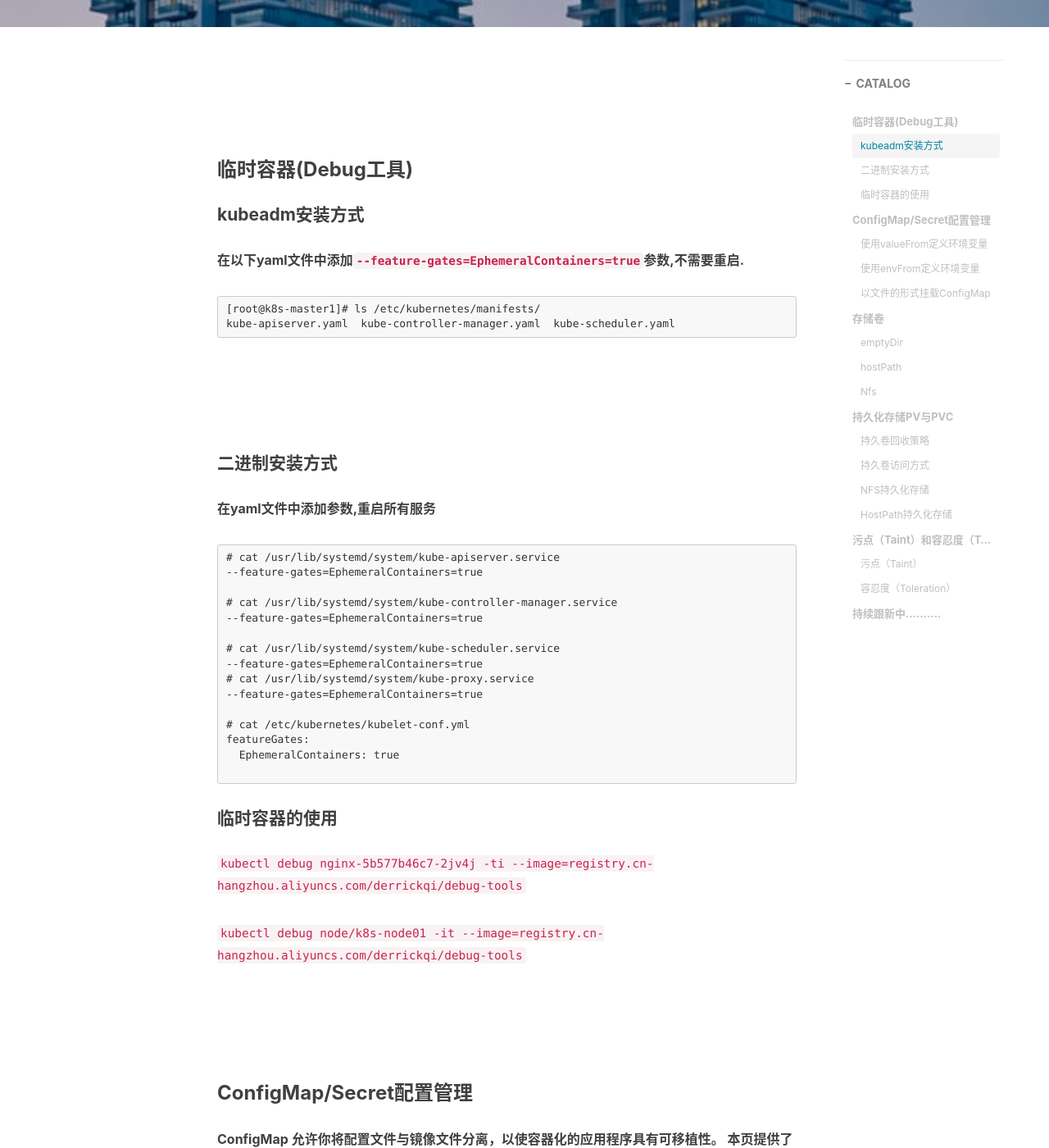
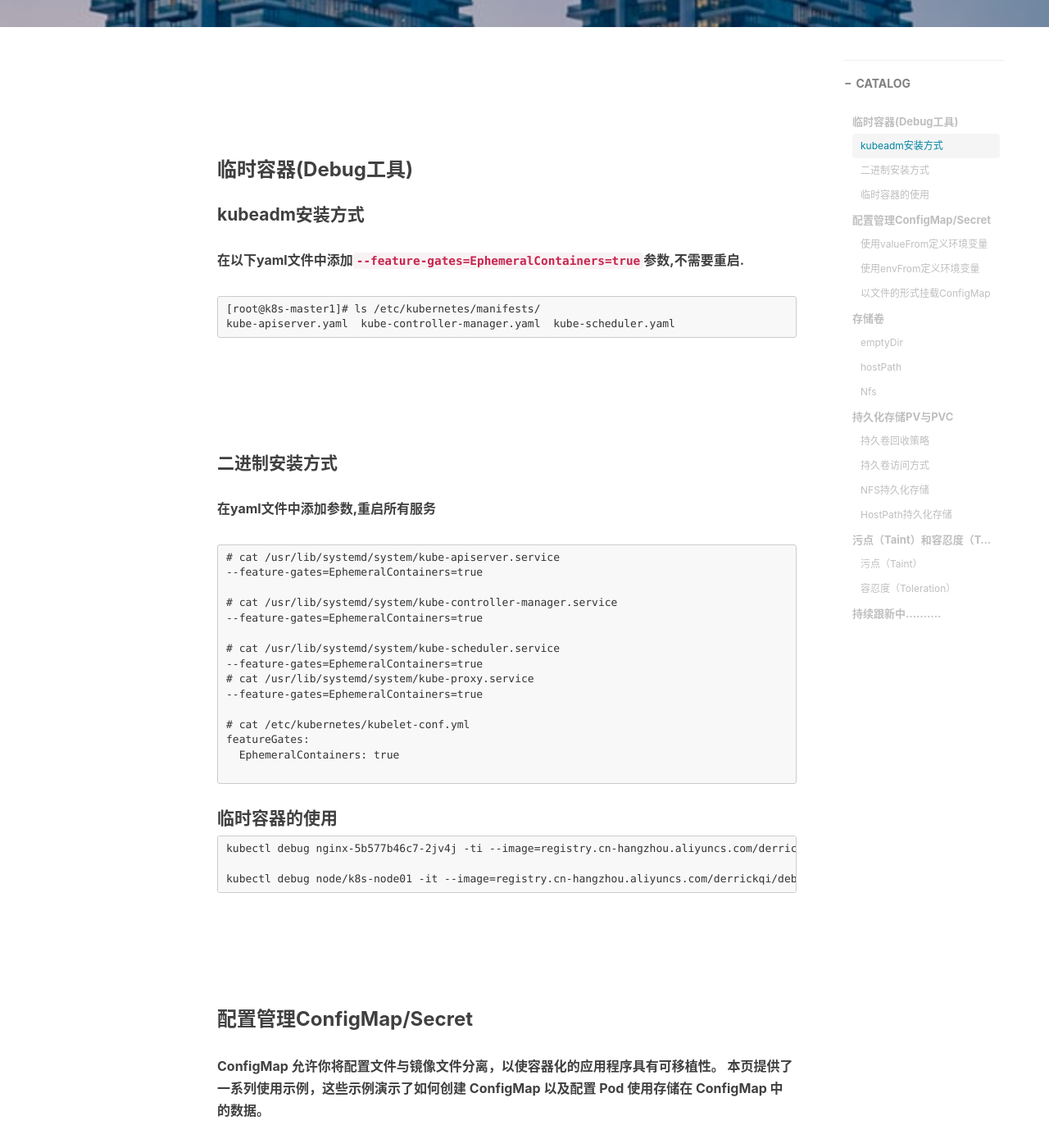
Before and after one commit to Derrickqi/derrickqi.github.io, a Jekyll site: the page built from _posts/2022-06-06-k8sOperate.md, in a window 1280 px wide and 1400 px high, scrolled down 424 px. Shown: the whole window at 82% size. Built offline with Jekyll 4.4.1, drawn with Linux system fonts in a browser that asks for light colours; nearby versions of some CDN libraries; comment, search, counter and statistics services are not loaded; some of the changed text lies outside the part shown.

Commit message:
污点和容忍

````diff
--- a/_posts/2022-06-06-k8sOperate.md
+++ b/_posts/2022-06-06-k8sOperate.md
@@ -46,12 +46,15 @@
 
 #### 临时容器的使用
 
-`kubectl debug nginx-5b577b46c7-2jv4j -ti --image=registry.cn-hangzhou.aliyuncs.com/derrickqi/debug-tools`
+```
+kubectl debug nginx-5b577b46c7-2jv4j -ti --image=registry.cn-hangzhou.aliyuncs.com/derrickqi/debug-tools
 
-`kubectl debug node/k8s-node01 -it --image=registry.cn-hangzhou.aliyuncs.com/derrickqi/debug-tools`
+kubectl debug node/k8s-node01 -it --image=registry.cn-hangzhou.aliyuncs.com/derrickqi/debug-tools
+```
+
 
 <br/><br/><br/>
-### ConfigMap/Secret配置管理
+### 配置管理ConfigMap/Secret
 **ConfigMap 允许你将配置文件与镜像文件分离，以使容器化的应用程序具有可移植性。 本页提供了一系列使用示例，这些示例演示了如何创建 ConfigMap 以及配置 Pod 使用存储在 ConfigMap 中的数据。**
 
 **Secret 可以包含 Pod 访问数据库所需的用户凭证。 例如，由用户名和密码组成的数据库连接字符串。**
@@ -539,7 +542,8 @@
     - PreferNoSchedule： Kubernetes 会 尝试 不将 Pod 分配到该节点。
 
 ```
-# 查看污点命令**
+<br/><br/>
+# 查看污点命令
 kubectl describe node | grep Taint
 
 # 给node增加一个污点
@@ -571,7 +575,7 @@
   effect: "NoSchedule"
 ```
 
-
+<br/><br/>
 ```
 apiVersion: apps/v1
 kind: Deployment
````
